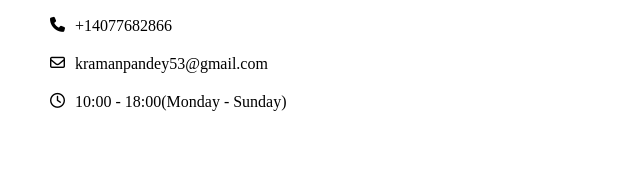
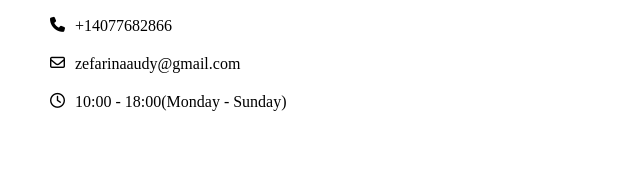
Before and after one commit to dev-KingMaster/anshoriafashion, a plain HTML site: page contact.html in a window 1280 px wide. Shown: the part 443-621 px from the top of the page, 0-640 px from the left. Drawn offline with Linux system fonts and the light colour scheme; a web font is replaced by a local one.

Commit message:
email change

```diff
--- a/contact.html
+++ b/contact.html
@@ -50,7 +50,7 @@
                 </li>
                 <li>
                     <i class="fa-regular fa-envelope"></i>
-                    <p>kramanpandey53@gmail.com</p>
+                    <p>zefarinaaudy@gmail.com</p>
                 </li>
                 <li>
                     <i class="fa-regular fa-clock"></i>
```
